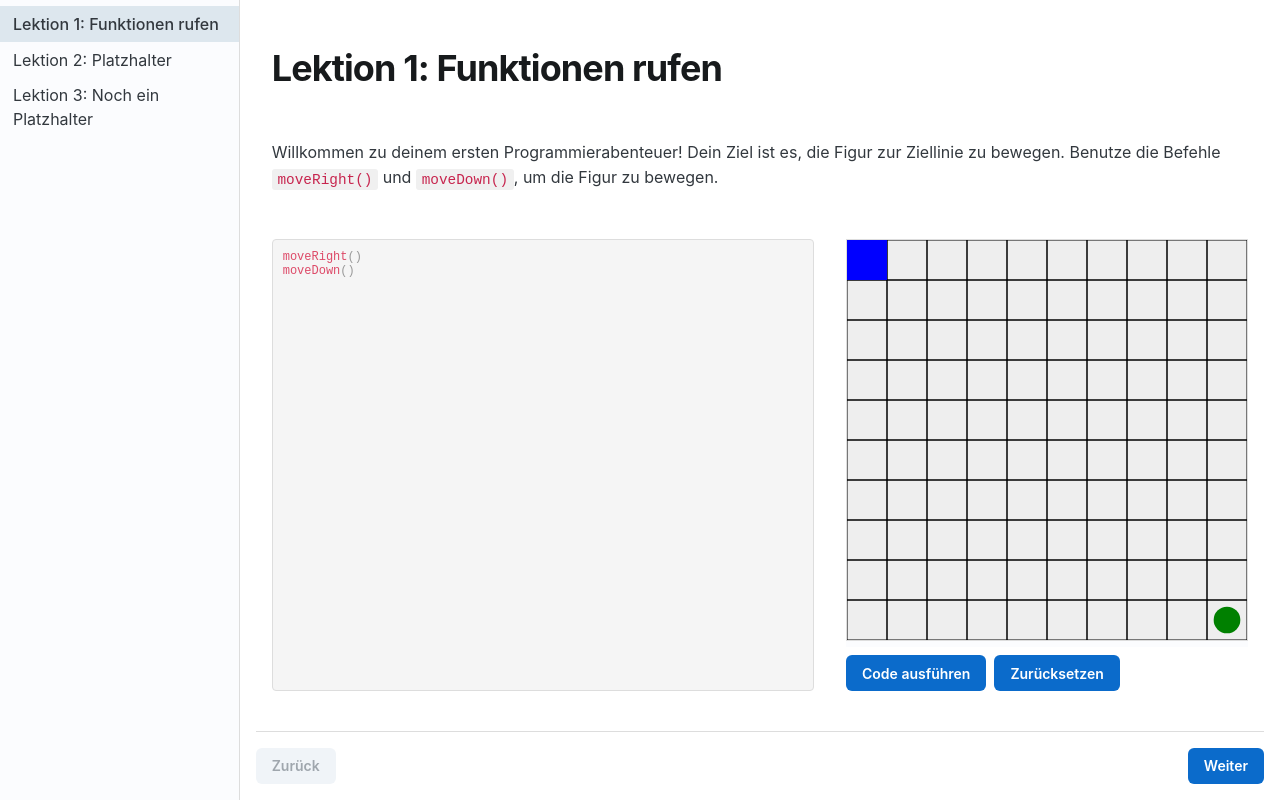
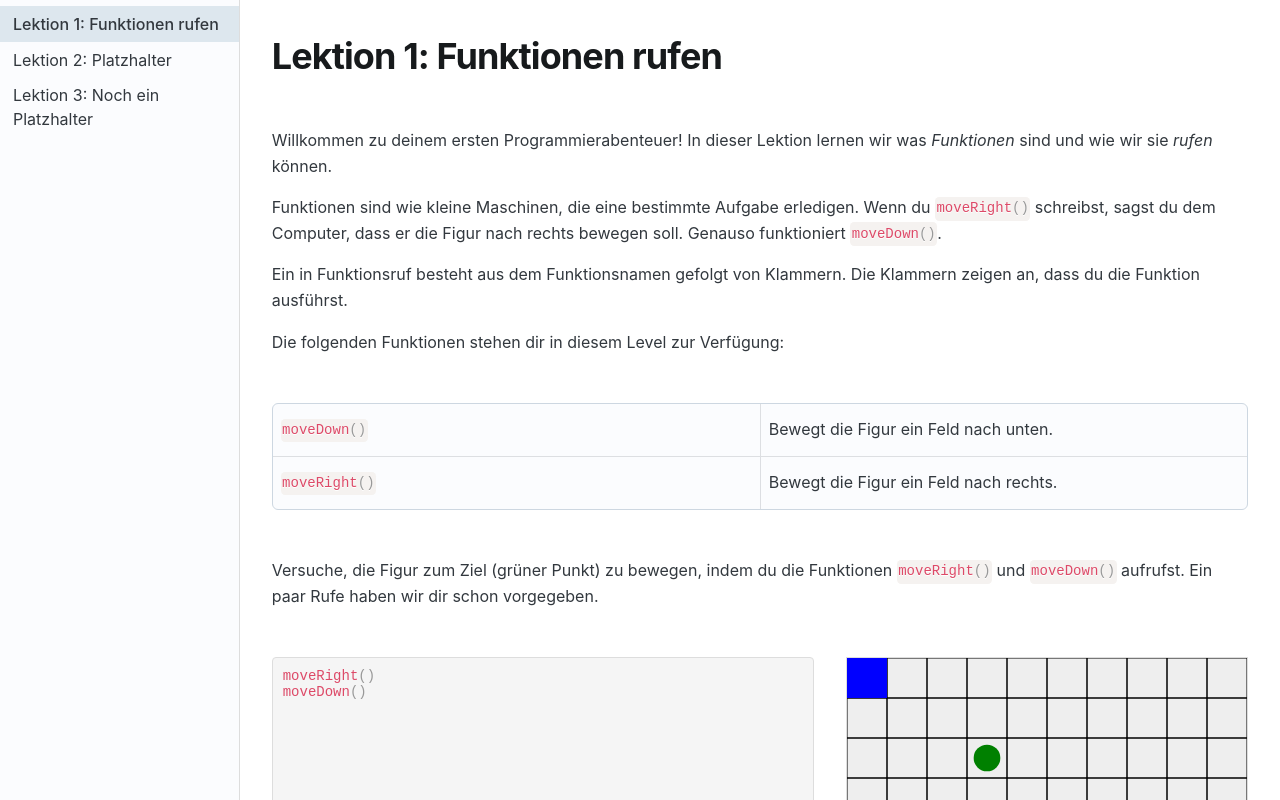
Before and after one commit to markus1978/code-explorer, a React (Vite) app: page /lectures/1 in a window 1280 px wide. Shown: the top 800 px of the page. Built offline with nearby package versions, Linux system fonts and the light colour scheme.

Commit message:
Available functions. Markdown improvements.

```diff
--- /dev/null
+++ b/src/components/CodeSnippet.tsx
@@ -0,0 +1,52 @@
+import React from "react"
+import Prism from "prismjs"
+import {highlight, languages} from "prismjs/components/prism-core"
+import "prismjs/components/prism-clike"
+import "prismjs/components/prism-javascript" // Always load javascript
+import "prismjs/themes/prism.css" // Or a specific theme
+
+type CodeSnippetProps = {
+  children: string
+  language?: string // e.g., 'javascript', 'python', 'css'
+  inline?: boolean // New prop to indicate inline code
+}
+
+function CodeSnippet({
+  children,
+  language = "javascript",
+  inline = false,
+}: CodeSnippetProps) {
+  // Ensure the language grammar is loaded. If not, fall back to javascript.
+  // For other languages, they need to be explicitly imported in this file or a central place.
+  const grammar = languages[language] || languages.javascript
+  const actualLanguage = languages[language] ? language : "javascript"
+
+  const highlightedCode = highlight(children, grammar, actualLanguage)
+
+  const codeElement = (
+    <code
+      className={`language-${actualLanguage}`}
+      dangerouslySetInnerHTML={{__html: highlightedCode}}
+      style={{
+        fontFamily: '"Fira code", "Fira Mono", monospace',
+        fontSize: "14px",
+        display: inline ? "inline-block" : "block", // Explicitly set display
+      }}
+    />
+  )
+
+  return inline ? (
+    codeElement
+  ) : (
+    <pre
+      style={{
+        fontFamily: '"Fira code", "Fira Mono", monospace',
+        fontSize: "14px",
+      }}
+    >
+      {codeElement}
+    </pre>
+  )
+}
+
+export default CodeSnippet
--- a/src/components/LectureExercise.tsx
+++ b/src/components/LectureExercise.tsx
@@ -168,7 +168,7 @@ function LectureExercise({level}: LectureExerciseProps) {
           padding={10}
           style={{
             fontFamily: '"Fira code", "Fira Mono", monospace',
-            fontSize: 12,
+            fontSize: 14,
             backgroundColor: "#f5f5f5",
             border: "1px solid #ddd",
             borderRadius: "4px",
--- /dev/null
+++ b/src/components/LectureFunction.tsx
@@ -0,0 +1,26 @@
+import React from "react"
+import CodeSnippet from "./CodeSnippet"
+import LectureText from "./LectureText"
+
+type LectureFunctionProps = {
+  signature: string
+  explanation: string // Changed from children
+}
+
+function LectureFunction({signature, explanation}: LectureFunctionProps) {
+  // Changed prop name
+  return (
+    <tr>
+      <td>
+        <CodeSnippet language="javascript" inline={true}>
+          {signature}
+        </CodeSnippet>
+      </td>
+      <td>
+        <LectureText markdownContent={explanation} /> {/* Render explanation */}
+      </td>
+    </tr>
+  )
+}
+
+export default LectureFunction
--- /dev/null
+++ b/src/components/LectureFunctions.tsx
@@ -0,0 +1,26 @@
+import {Sheet, Table} from "@mui/joy" // Added Sheet
+import React from "react"
+
+type LectureFunctionsProps = {
+  children: React.ReactNode
+}
+
+function LectureFunctions({children}: LectureFunctionsProps) {
+  return (
+    <Sheet
+      variant="outlined"
+      sx={{
+        borderRadius: "sm",
+        "& .markdown-body p": {
+          margin: "0 !important",
+        },
+      }}
+    >
+      <Table borderAxis="bothBetween" hoverRow>
+        <tbody>{children}</tbody>
+      </Table>
+    </Sheet>
+  )
+}
+
+export default LectureFunctions
--- a/src/components/LectureText.tsx
+++ b/src/components/LectureText.tsx
@@ -1,18 +1,31 @@
 import {Typography} from "@mui/joy"
-import React from "react"
 import ReactMarkdown from "react-markdown"
-import "../styles/markdown.css" // New import
+import "../styles/markdown.css"
+import CodeSnippet from "./CodeSnippet"
 
 type LectureTextProps = {
-  children: string // Children should be a string for markdown
+  markdownContent: string // Changed from children
 }
 
-function LectureText({children}: LectureTextProps) {
+function LectureText({markdownContent}: LectureTextProps) {
   return (
     <Typography component="div" className="markdown-body">
-      {" "}
-      {/* Add className */}
-      <ReactMarkdown>{children}</ReactMarkdown>
+      <ReactMarkdown
+        components={{
+          code({node, className, children, ...props}) {
+            const match = /language-(\w+)/.exec(className || "")
+            const lang = match ? match[1] : "javascript" // Default to javascript if no language specified
+
+            return (
+              <CodeSnippet language={lang} inline {...props}>
+                {String(children).replace(/\n$/, "")}
+              </CodeSnippet>
+            )
+          },
+        }}
+      >
+        {markdownContent}
+      </ReactMarkdown>
     </Typography>
   )
 }
--- a/src/lectures/FunctionCallLecture.tsx
+++ b/src/lectures/FunctionCallLecture.tsx
@@ -1,8 +1,10 @@
 import Lecture from "../components/Lecture"
 import LectureExercise from "../components/LectureExercise"
+import LectureFunction from "../components/LectureFunction"
+import LectureFunctions from "../components/LectureFunctions"
 import LectureText from "../components/LectureText"
 import LectureTitle from "../components/LectureTitle"
-import {Character, GridCellType, Level} from "../types/level" // New import
+import {Character, GridCellType, Level} from "../types/level"
 import {parseGrid} from "../utils/levelParser"
 import {stripIndent} from "../utils/string"
 
@@ -18,6 +20,7 @@ const functionCallLevel: Level = {
     [
       "S.........",
       "..........",
+      "...G......",
       "..........",
       "..........",
       "..........",
@@ -25,15 +28,12 @@ const functionCallLevel: Level = {
       "..........",
       "..........",
       "..........",
-      ".........G",
     ],
     charMap,
   ),
-  availableFunctions: ({move, look}: Character) => ({
-    moveUp: () => move(0, -1),
-    moveDown: () => move(0, 1),
-    moveRight: () => move(1, 0),
-    moveLeft: () => move(-1, 0),
+  availableFunctions: (character: Character) => ({
+    moveDown: () => character.move(0, 1),
+    moveRight: () => character.move(1, 0),
   }),
   initialCode: stripIndent`
     moveRight()
@@ -45,11 +45,43 @@ function FunctionCallLecture() {
   return (
     <Lecture>
       <LectureTitle>Lektion 1: Funktionen rufen</LectureTitle>
-      <LectureText>
-        Willkommen zu deinem ersten Programmierabenteuer! Dein Ziel ist es, die
-        Figur zur Ziellinie zu bewegen. Benutze die Befehle `moveRight()` und
-        `moveDown()`, um die Figur zu bewegen.
-      </LectureText>
+      <LectureText
+        markdownContent={stripIndent`
+          Willkommen zu deinem ersten Programmierabenteuer! In dieser Lektion
+          lernen wir was *Funktionen* sind und wie wir sie *rufen* können.
+
+          Funktionen sind wie kleine Maschinen, die eine bestimmte Aufgabe
+          erledigen. Wenn du \`moveRight()\` schreibst, sagst du dem Computer, dass
+          er die Figur nach rechts bewegen soll. Genauso funktioniert
+          \`moveDown()\`.
+
+          Ein in Funktionsruf besteht aus dem Funktionsnamen gefolgt
+          von Klammern. Die Klammern zeigen an, dass du die Funktion ausführst.
+
+          Die folgenden Funktionen stehen dir in diesem Level zur Verfügung:
+        `}
+      />
+      <LectureFunctions>
+        <LectureFunction
+          signature="moveDown()"
+          explanation={stripIndent`
+            Bewegt die Figur ein Feld nach unten.
+          `}
+        />
+        <LectureFunction
+          signature="moveRight()"
+          explanation={stripIndent`
+            Bewegt die Figur ein Feld nach rechts.
+          `}
+        />
+      </LectureFunctions>
+      <LectureText
+        markdownContent={stripIndent`
+          Versuche, die Figur zum Ziel (grüner Punkt) zu bewegen, indem du die
+          Funktionen \`moveRight()\` und \`moveDown()\` aufrufst. Ein paar Rufe haben
+          wir dir schon vorgegeben.
+        `}
+      />
       <LectureExercise level={functionCallLevel} />
     </Lecture>
   )
--- a/src/styles/markdown.css
+++ b/src/styles/markdown.css
@@ -4,9 +4,10 @@
   background-color: #f0f0f0; /* Light grey background */
   padding: 0.2em 0.4em;
   border-radius: 3px;
-  font-family: "Fira code", "Fira Mono", monospace;
-  font-size: 0.9em;
+  font-family: "Fira code", "Fira Mono", monospace; /* Consistent font */
+  font-size: 14px; /* Consistent font size */
   color: #c7254e; /* Darker color for better contrast */
+  vertical-align: 1px; /* Adjust baseline */
 }
 
 .markdown-body pre {
@@ -14,12 +15,15 @@
   padding: 1em;
   border-radius: 5px;
   overflow-x: auto;
+  font-family: "Fira code", "Fira Mono", monospace; /* Consistent font */
+  font-size: 14px; /* Consistent font size */
 }
 
 .markdown-body pre code {
   background-color: transparent; /* Don't double-style code blocks */
   padding: 0;
   color: inherit;
+  font-size: 14px; /* Ensure consistency */
 }
 
 .markdown-body h1,
@@ -33,4 +37,5 @@
 .markdown-body p {
   line-height: 1.6;
   margin-bottom: 1em;
+  font-size: 1rem; /* Standard paragraph font size */
 }
```
